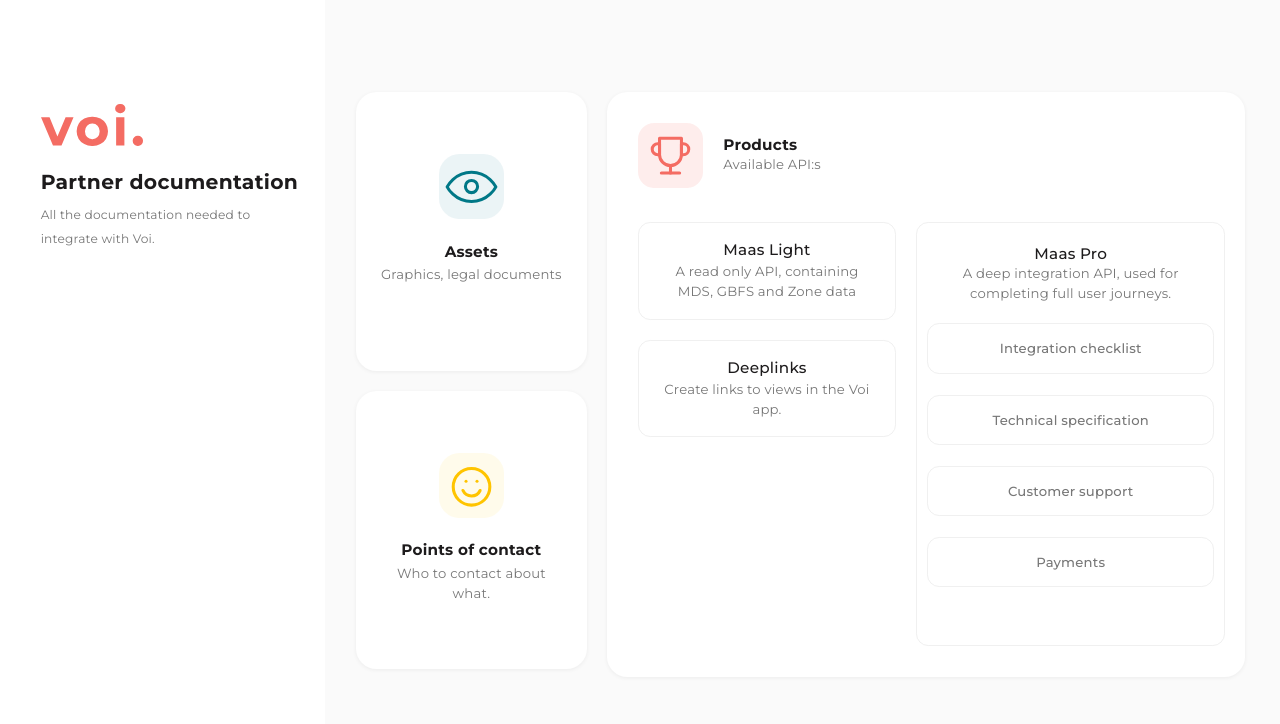
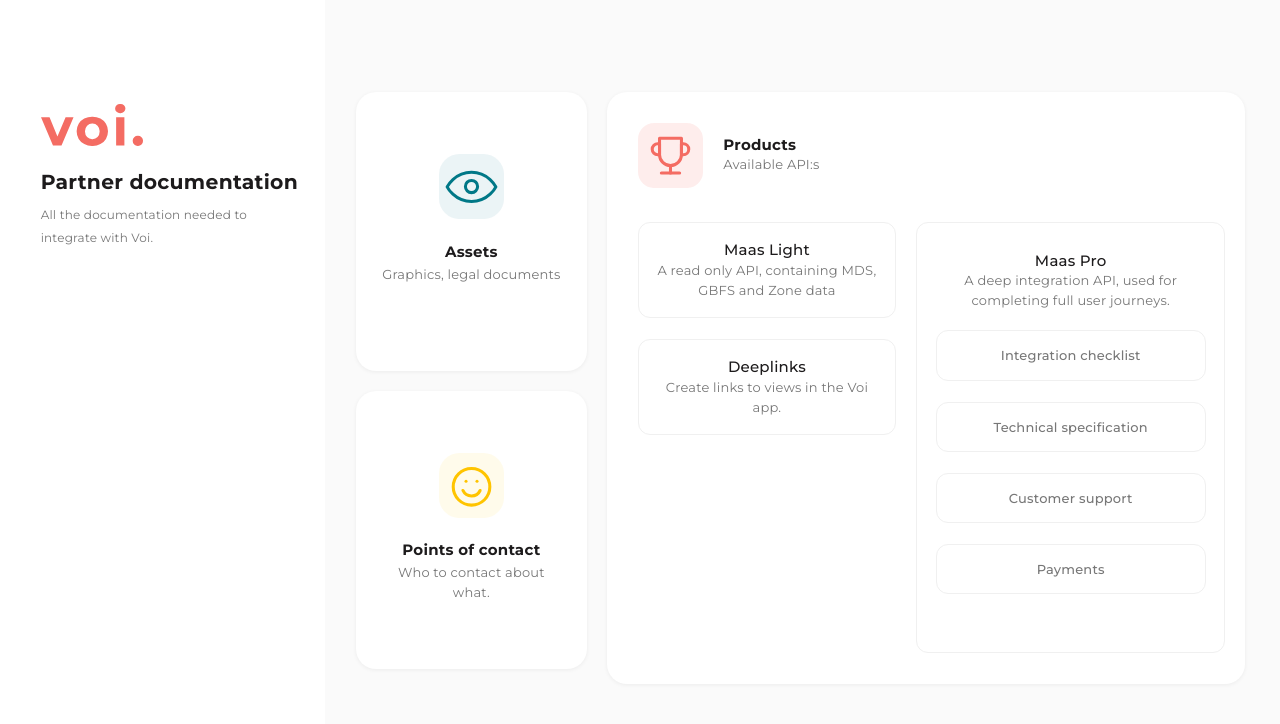
Before and after one commit to voi-api/voi-api.github.io, a Jekyll site: the page built from index.markdown, in a window 1280 px wide. Shown: the top 724 px of the page. Built offline with Jekyll 4.4.1, drawn with Linux system fonts in a browser that asks for light colours; some web fonts are replaced.

Commit message:
tweaked resize

```diff
--- a/assets/css/custom.scss
+++ b/assets/css/custom.scss
@@ -195,16 +195,16 @@ input#input-search {
 
 .home h1{
     color: #1D1B1C;
-    font-size: calc(15vw/12.6);
-    letter-spacing: calc(0.23vw/12.6);
+    font-size: 15px;
+    letter-spacing: .23px;
 }
 
 .home a, .home p{
     text-decoration: none;
     color: #777777;
-    font-size: calc(13vw/12.6);
-    line-height: calc(20vw/12.6);
-    letter-spacing: calc(0.2vw/12.6);
+    font-size: 13px;
+    line-height: 20px;
+    letter-spacing: .2px;
 }
 
 .home_header {
@@ -216,14 +216,14 @@ input#input-search {
     float: left;
     margin-right: calc(30vw/12.6);
     h1 {
-        letter-spacing: calc(.3vw/12.6);
+        letter-spacing: .3px;
         margin-top: calc(19vw/12.6);
-        margin-bottom: calc(-3vw/12.6);
+        margin-bottom: -3px;
         font-size: calc(20vw/12.6);
     }
     p{
-        line-height: calc(23vw/12.6);
-        font-size: calc(12vw/12.6);
+        line-height: 23px;
+        font-size: 12px;
     }
 }
 
@@ -236,7 +236,6 @@ input#input-search {
     width: calc(228vw/12.6);
     float: left;
     margin-right: calc(20vw/12.6);
-
 }
 
 .home_left a {
@@ -249,18 +248,17 @@ input#input-search {
     text-align: center;
     margin: 0 0 calc(20vw/12.6);;
     box-shadow: 0 1px 4px #0000000F;
-    border-radius: calc(20vw/12.6);
+    border-radius: 20px;
 
 }
 
 .home_left a, .home_product, .sub-product{
-       transition: box-shadow transform;
+       transition-property: box-shadow, transform;
        transition-duration: 0.3s;
 
     &:hover{
         box-shadow: 0px 1px 24px #00000014;
         transform: scale(1.01)
-
     }
 }
 
@@ -279,7 +277,7 @@ p{
     background: white;
     float: left;
     box-shadow: 0px 1px 4px #0000000F;
-    border-radius: calc(20vw/12.6);;
+    border-radius: 20px;
 }
 
 
@@ -293,10 +291,10 @@ p{
     width: calc(304vw/12.6);
     float: left;
     border: 1px solid #F0F0F0;
-    border-radius: calc(12vw/12.6);
+    border-radius: 12px;
     text-align: center;
     margin: calc(27vw/12.6) calc(20vw/12.6) calc(30vw/12.6) 0;
-    padding: calc(10vw/12.6) calc(10vw/12.6) calc(18vw/12.6);
+    padding: calc(18vw/12.6);
     box-sizing: border-box;
     h1{
         font-weight: 500;
@@ -324,7 +322,7 @@ p{
 }
 a.home_product{
     border: 1px solid #F0F0F0;
-    border-radius: calc(12vw/12.6);
+    border-radius: 12px;
     display: block;
     text-align: center;
     margin: 0 0 calc(20vw/12.6);
@@ -343,7 +341,7 @@ a.home_product{
 a.sub-product {
     display: block;
     border: 1px solid #F0F0F0;
-    border-radius: calc(12vw/12.6);
+    border-radius: 12px;
     margin: calc(20vw/12.6) 0 ;
     line-height: calc(48vw/12.6);
     font-weight: 500;
@@ -358,17 +356,13 @@ a.sub-product {
 }
 
 
-@media (max-width: 1255px) {
-    .home_header{
+@media(max-width: 992px){
+        .home_header{
         width: 100%;
         min-height: auto;
         margin-bottom: 30px;
         padding-top: 38px;
     }
-
-}
-
-@media(max-width: 992px){
 
     .home_left{
         width: 100%;
```
